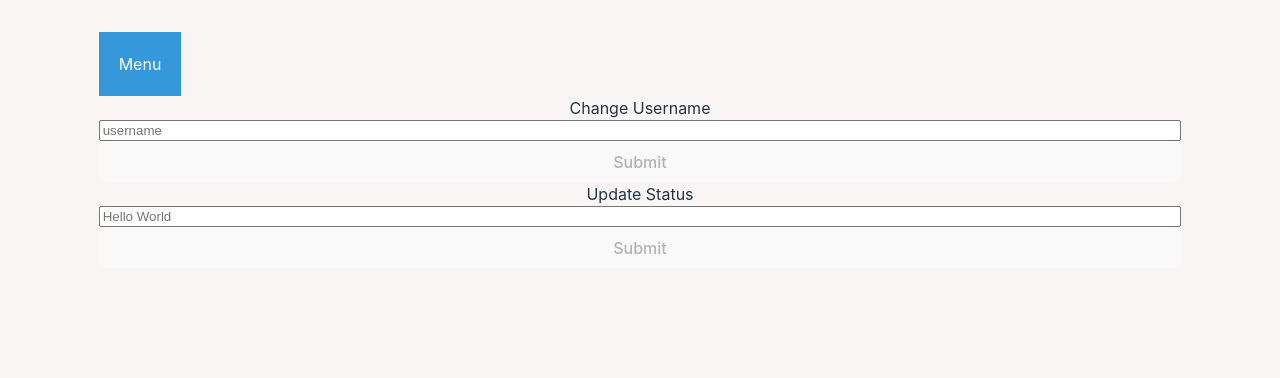
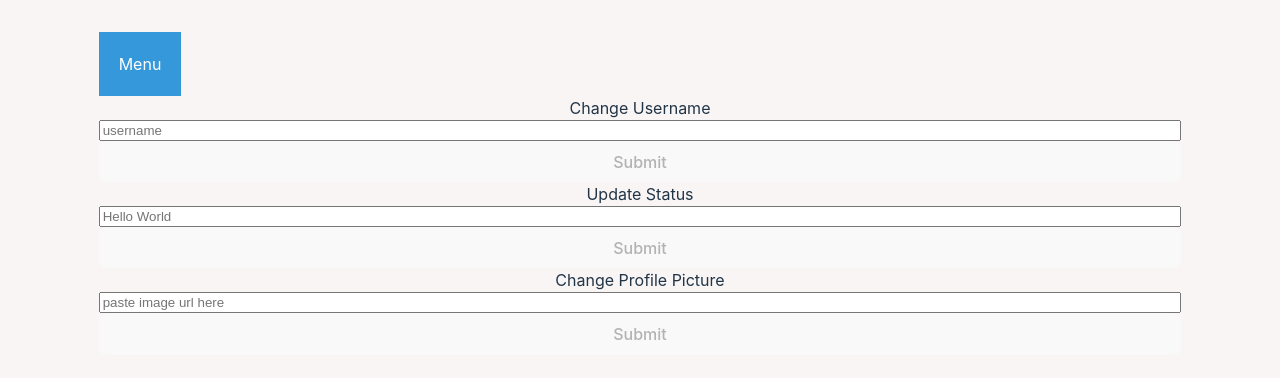
Before and after one commit to TamashiiD/TiaFae, a React (Vite) app: page /profile/settings in a window 1280 px wide. Shown: the top 378 px of the page. Built offline with nearby package versions, Linux system fonts and the light colour scheme.

Commit message:
updated the profile

```diff
--- a/package.json
+++ b/package.json
@@ -21,7 +21,8 @@
     "react-dom": "^18.2.0",
     "react-router-dom": "^6.16.0",
     "sort-by": "^1.2.0",
-    "tailwindcss": "^3.3.3"
+    "tailwindcss": "^3.3.3",
+    "uuid": "^9.0.1"
   },
   "devDependencies": {
     "@types/react": "^18.2.15",
--- /dev/null
+++ b/src/components/functions/user-id.js
@@ -0,0 +1,9 @@
+import { v4 as uuidv4 } from 'uuid';
+
+export function userID(user) {
+    const userId = user
+    let cut = userId.indexOf("@")
+    let replacethis = userId.slice(cut)
+    let updatedID = userId.replace(replacethis, "")
+    return updatedID
+}
--- a/src/components/profile.jsx
+++ b/src/components/profile.jsx
@@ -1,9 +1,37 @@
+import React, { useEffect, useState } from "react";
 import BeautifulDropdown from "./navbar";
+
+import { getDatabase, ref, onValue } from "firebase/database";
+import { useAuth0 } from "@auth0/auth0-react";
+import { userID } from "./functions/user-id";
 
 
 
 
 export default function Profile() {
+    const [username, setUsername] = useState("")
+    const [message, setMessage] = useState("")
+    const [pfp, setPfp] = useState("")
+    const { user } = useAuth0()
+    const image = {
+        height: "200px",
+        width: "200px"
+    }
+
+    useEffect(() => {
+        const db = getDatabase();
+        let updatedID = userID(user.email)
+        return onValue(ref(db, '/users/' + updatedID), (snapshot) => {
+            const nickname = (snapshot.val() && snapshot.val().username) || 'Anonymous';
+            const status = (snapshot.val() && snapshot.val().status || "")
+            const image = (snapshot.val() && snapshot.val().image || "")
+            setUsername(nickname)
+            setMessage(status)
+            setPfp(image)
+        }, {
+            onlyOnce: true
+        });
+    }, [])
 
     return (
         <>
@@ -11,7 +39,10 @@ export default function Profile() {
 
             <div>
                 <BeautifulDropdown />
-                <h1>My profile<br />Under Construction</h1>
+                <h1>Hi There, <br />{username}!</h1>
+                <img style={image} src={pfp.url} alt="profile picture"></img>
+                <h2>{message.status}</h2>
+                <p>Stats Coming Soon</p>
 
             </div>
         </>
--- a/src/components/settings.jsx
+++ b/src/components/settings.jsx
@@ -3,6 +3,7 @@ import { useAuth0 } from "@auth0/auth0-react";
 import { database } from "../firebase";
 import { ref, set } from "firebase/database";
 import BeautifulDropdown from "./navbar";
+import { userID } from "./functions/user-id";
 
 
 
@@ -12,16 +13,27 @@ function writeUserDataname(id, name) {
     });
 }
 function writeUserDatastatus(id, status) {
-    set(ref(database, 'users/' + id +"/status"), {
+    set(ref(database, 'users/' + id + "/status"), {
         status: status,
     });
+}
+function writeUserDataPfp (id, image){
+    set(ref(database, "users/"+ id + "/image"),{
+        url: image
+    })
 }
 export default function Settings() {
     const [disabled, setdisabled] = useState(true)
     const [disabled2, setdisabled2] = useState(true)
+    const [disabled3, setdisabled3] = useState(true)
 
     const [username, setUsername] = useState("")
     const [status, setStatus] = useState("")
+
+    const [image, setImage] = useState("")
+
+
+
     const { user } = useAuth0()
 
     const form = {
@@ -41,10 +53,8 @@ export default function Settings() {
 
 
     const handleclick = (e) => {
-        const userId = user.email
-        let cut = userId.indexOf("@")
-        let replacethis = userId.slice(cut)
-        let updatedID = userId.replace(replacethis, "")
+        let updatedID = userID(user.email)
+        console.log("updatedid from settings", updatedID)
         e.preventDefault()
         writeUserDataname(updatedID, username)
         setUsername("")
@@ -52,10 +62,7 @@ export default function Settings() {
     }
 
     const handleclickstatus = (e) => {
-        const userId = user.email
-        let cut = userId.indexOf("@")
-        let replacethis = userId.slice(cut)
-        let updatedID = userId.replace(replacethis, "")
+        let updatedID = userID(user.email)
         e.preventDefault()
         writeUserDatastatus(updatedID, status)
         setStatus("")
@@ -84,15 +91,35 @@ export default function Settings() {
         }
 
     }
+    const handleimage = (e) => {
+         e.preventDefault()
+         setImage(e.target.value)
+         if (e.target.value.length > 0) {
+            setdisabled3(false)
+        }
+
+    }
+
+    const handleclickpfp = (e) => {
+        let updatedID = userID(user.email)
+        e.preventDefault()
+        writeUserDataPfp (updatedID, image)
+        setdisabled2(true)
+        setImage("")
+    }
+
     return (
         <>
-        <BeautifulDropdown/>
+            <BeautifulDropdown />
             <form style={form} onSubmit={handlesubmit}>
-               Change Username <input value={username} onChange={handlechange} type="text" maxLength={15} placeholder="username"></input>
-               <button disabled={disabled} onClick={handleclick}>Submit</button>
+                Change Username <input value={username} onChange={handlechange} type="text" maxLength={15} placeholder="username"></input>
+                <button disabled={disabled} onClick={handleclick}>Submit</button>
 
-               Update Status <input value={status} onChange={handlestatus} type="text" maxLength={100} placeholder="Hello World"></input>
+                Update Status <input value={status} onChange={handlestatus} type="text" maxLength={100} placeholder="Hello World"></input>
                 <button disabled={disabled2} onClick={handleclickstatus}>Submit</button>
+
+                Change Profile Picture <input value={image} onChange={handleimage} type="text" placeholder="paste image url here"></input>
+                <button disabled={disabled3} onClick={handleclickpfp}>Submit</button>
             </form>
         </>
     )
```
Also changed, not shown: 1 other file (tests, documents, lock files or other folders).
